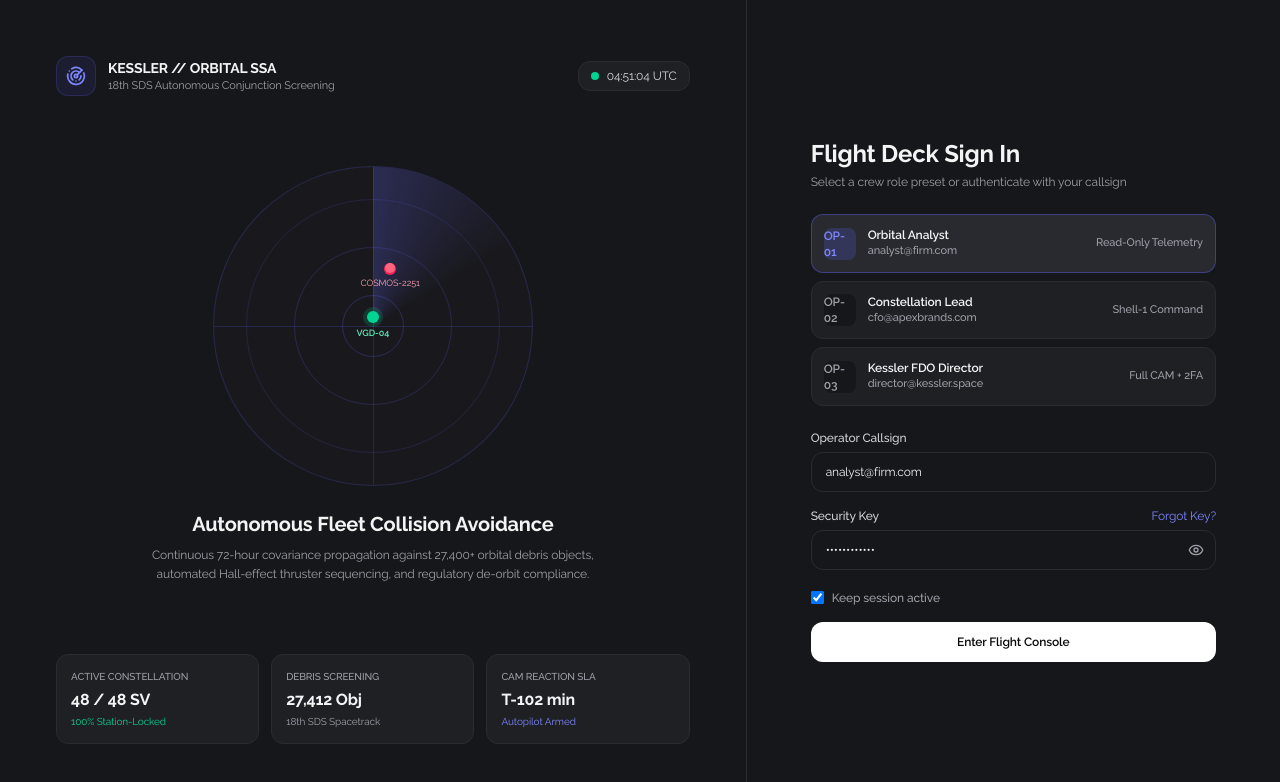
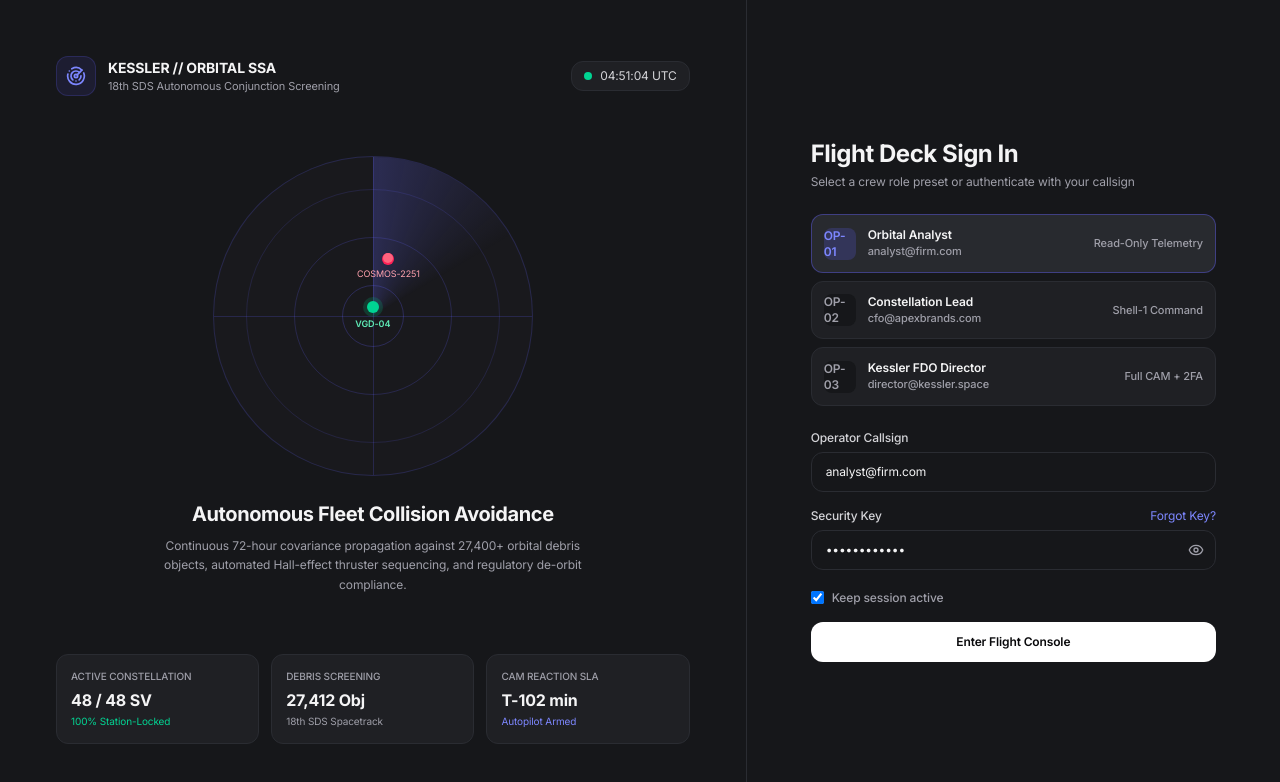
Before and after one commit to Annyxtopheles/aegis-credit-terminal, a React (Vite) app: page /#/login in a window 1280 px wide. Shown: the top 782 px of the page. Built offline with nearby package versions, Linux system fonts and the light colour scheme.

Commit message:
style: restore Inter font family and enforce tabular lining numerals

```diff
--- a/index.html
+++ b/index.html
@@ -8,8 +8,8 @@
     <meta name="robots" content="noindex, nofollow" />
     <link rel="preconnect" href="https://fonts.googleapis.com">
     <link rel="preconnect" href="https://fonts.gstatic.com" crossorigin>
-    <link href="https://fonts.googleapis.com/css2?family=Raleway:wght@400;500;600;700;800;900&display=swap" rel="stylesheet">
-    <style>html, body { height: 100%; margin: 0; background-color: #16171A; font-family: 'Raleway', -apple-system, BlinkMacSystemFont, 'Segoe UI', Roboto, sans-serif; } #root { height: 100%; }</style>
+    <link href="https://fonts.googleapis.com/css2?family=Inter:wght@300;400;500;600;700;800&display=swap" rel="stylesheet">
+    <style>html, body { height: 100%; margin: 0; background-color: #16171A; font-family: 'Inter', -apple-system, BlinkMacSystemFont, 'Segoe UI', Roboto, sans-serif; } #root { height: 100%; }</style>
   </head>
   <body>
     <div id="root"></div>
--- a/src/app/components/BPlaneRadarScope.tsx
+++ b/src/app/components/BPlaneRadarScope.tsx
@@ -109,8 +109,8 @@ export function BPlaneRadarScope() {
             <line x1="10" y1="160" x2="310" y2="160" stroke={theme === 'dark' ? '#2A2C32' : '#E5E7EB'} strokeWidth="1" />
 
             {/* Axis Labels */}
-            <text x="165" y="24" fill={tc.textTertiary} fontSize="8" fontFamily="Raleway, sans-serif">+RADIAL</text>
-            <text x="238" y="155" fill={tc.textTertiary} fontSize="8" fontFamily="Raleway, sans-serif">+CROSS</text>
+            <text x="165" y="24" fill={tc.textTertiary} fontSize="8" fontFamily="Inter, sans-serif">+RADIAL</text>
+            <text x="238" y="155" fill={tc.textTertiary} fontSize="8" fontFamily="Inter, sans-serif">+CROSS</text>
 
             {/* Rotating Radar Sweep Line */}
             <g transform={`rotate(${sweepAngle} 160 160)`}>
@@ -150,7 +150,7 @@ export function BPlaneRadarScope() {
 
             {/* Vanguard Satellite Position */}
             <circle cx="160" cy="160" r="5" fill="#4ADE80" stroke="#FFFFFF" strokeWidth="1.5" />
-            <text x="170" y="164" fill="#4ADE80" fontSize="9" fontWeight="bold" fontFamily="Raleway, sans-serif">
+            <text x="170" y="164" fill="#4ADE80" fontSize="9" fontWeight="bold" fontFamily="Inter, sans-serif">
               VGD-04
             </text>
 
@@ -162,7 +162,7 @@ export function BPlaneRadarScope() {
               fill={statusColor}
               fontSize="8"
               fontWeight="bold"
-              fontFamily="Raleway, sans-serif"
+              fontFamily="Inter, sans-serif"
             >
               COSMOS-2251
             </text>
--- a/src/styles/fonts.css
+++ b/src/styles/fonts.css
@@ -1,17 +1,23 @@
-@import url('https://fonts.googleapis.com/css2?family=Raleway:wght@400;500;600;700;800;900&display=swap');
+@import url('https://fonts.googleapis.com/css2?family=Inter:wght@300;400;500;600;700;800&display=swap');
 
 *, body, html {
-  font-family: 'Raleway', -apple-system, BlinkMacSystemFont, 'Segoe UI', Roboto, sans-serif;
-  letter-spacing: -0.01em;
+  font-family: 'Inter', -apple-system, BlinkMacSystemFont, 'Segoe UI', Roboto, sans-serif;
+  letter-spacing: -0.011em;
 }
 
 h1, h2, h3, h4, h5, h6, .font-heading {
-  font-family: 'Raleway', -apple-system, BlinkMacSystemFont, 'Segoe UI', Roboto, sans-serif;
-  letter-spacing: -0.01em;
+  font-family: 'Inter', -apple-system, BlinkMacSystemFont, 'Segoe UI', Roboto, sans-serif;
+  letter-spacing: -0.02em;
 }
 
 .font-mono, code, kbd, pre, input, select, textarea, button {
-  font-family: 'Raleway', -apple-system, BlinkMacSystemFont, 'Segoe UI', Roboto, sans-serif !important;
+  font-family: 'Inter', -apple-system, BlinkMacSystemFont, 'Segoe UI', Roboto, sans-serif !important;
+}
+
+/* Enforce crisp lining tabular numerals for data metrics, clocks, and tables */
+.tabular-nums, table, [role="grid"], .stat-number {
+  font-variant-numeric: tabular-nums lining-nums;
+  font-feature-settings: 'tnum' 1, 'lnum' 1;
 }
 
 /* Custom sleek scrollbar across all browsers */
```
